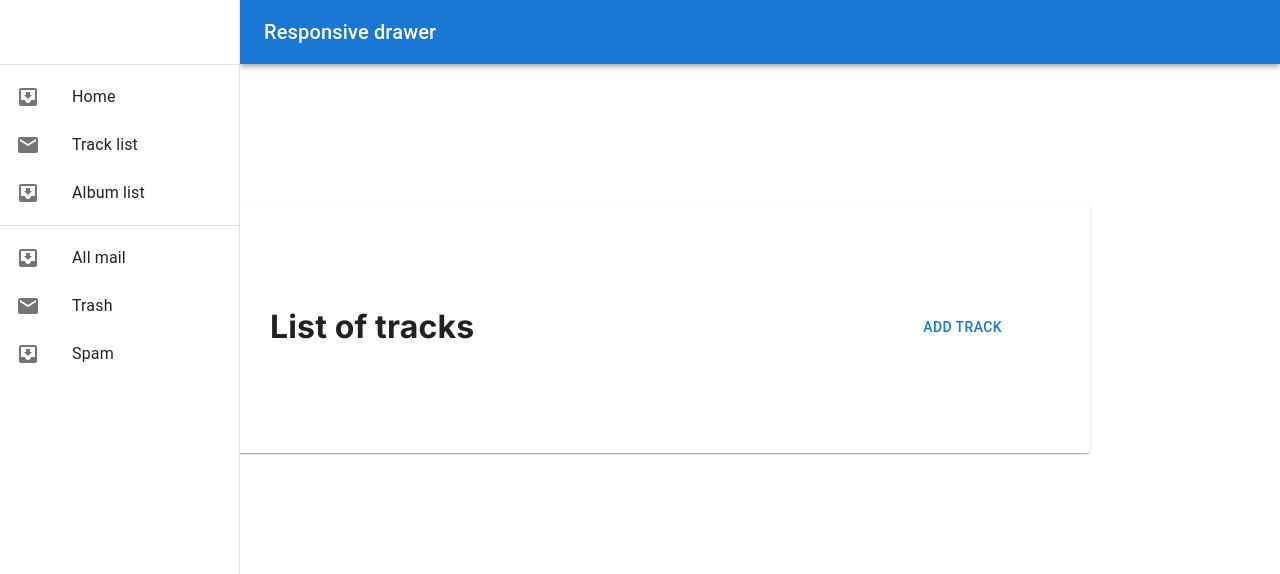
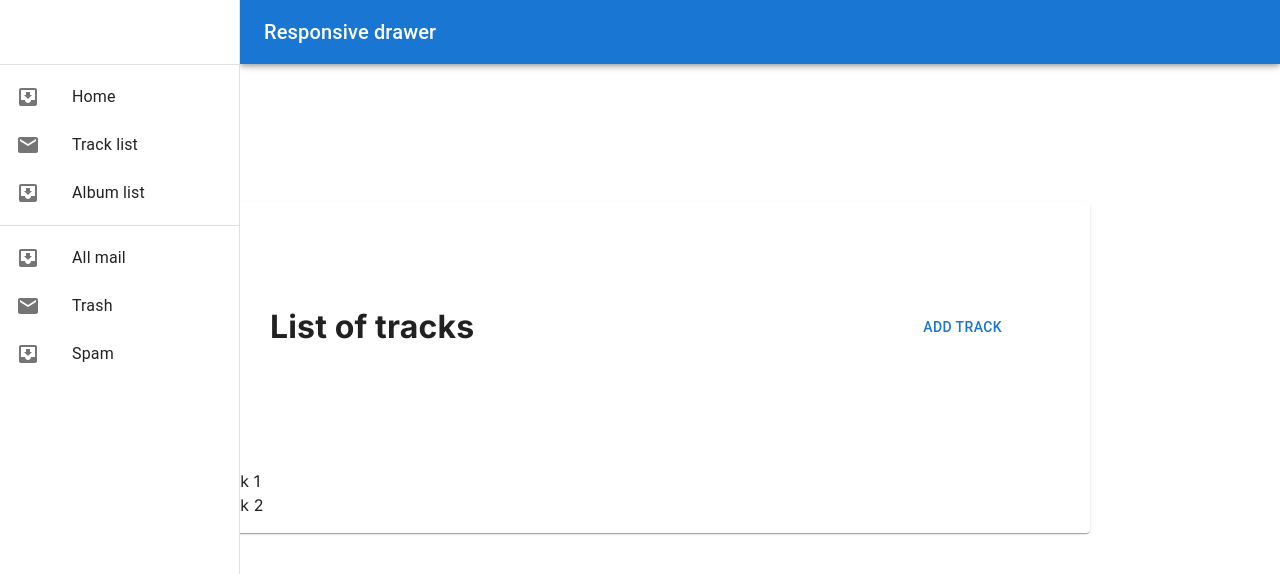
Before and after one commit to safakun/spotify_clone_nest_next_mongo, a Next.js app in the folder client/: page /tracks in a window 1280 px wide. Shown: the top 574 px of the page. Built offline with nearby package versions, Linux system fonts and the light colour scheme.

Commit message:
added traqcklist mock

```diff
--- /dev/null
+++ b/client/app/compnents/TrackItem.tsx
@@ -0,0 +1,18 @@
+import React from 'react'
+import { ITrack } from '../types/track'
+
+interface TrackItemProps {
+    track: ITrack,
+    active?: boolean,
+
+}
+
+const TrackItem: React.FC<TrackItemProps> = ({ track, active = false }) => {
+  return (
+    <div>
+      {track.name}
+    </div>
+  )
+}
+
+export default TrackItem
--- /dev/null
+++ b/client/app/compnents/TrackList.tsx
@@ -0,0 +1,25 @@
+import React from 'react'
+import { ITrack } from '../types/track'
+import { Box, Grid } from '@mui/material'
+import TrackItem from './TrackItem'
+
+interface TrackListProps {
+    tracks: ITrack[]
+}
+
+const TrackList: React.FC<TrackListProps> = ({ tracks }) => {
+  return (
+    <Grid container direction='column'>
+      <Box p={2}>
+        {tracks.map((track) =>
+            <TrackItem
+            key={track._id}
+            track={track}
+            />
+            )}
+      </Box>
+    </Grid>
+  )
+}
+
+export default TrackList
--- a/client/app/tracks/page.tsx
+++ b/client/app/tracks/page.tsx
@@ -3,9 +3,17 @@ import React from 'react'
 import Mainlayout from '../layouts/MainLayout'
 import { Card, Grid, Button, Box} from '@mui/material'
 import { useRouter } from 'next/navigation'
+import { ITrack } from '../types/track'
+import TrackList from '../compnents/TrackList'
 
 const page = () => {
   const router = useRouter()
+
+  const tracks: ITrack[] = [
+    {_id: '1',  name: 'Track 1', text: 'Track text 1', listens: 0, comments: [{ _id: '1', username: "Dimon", text: 'My comment' }], artist: "30 cent", picture: 'pic.png', audio: 'track.mp3' },
+    {_id: '2',  name: 'Track 2', text: 'Track text 2', listens: 0, comments: [{ _id: '2', username: "Dimon", text: 'My comment 2' }], artist: "Onyx", picture: 'pic.png', audio: 'track.mp3' }
+  ]
+
   return (
   <Mainlayout>
 
@@ -21,7 +29,9 @@ const page = () => {
           </Grid>
           </Box>
 
-
+          <TrackList
+          tracks={tracks}
+          />
         </Card>
       </Grid>
   </Mainlayout>
--- /dev/null
+++ b/client/app/types/track.ts
@@ -0,0 +1,17 @@
+export interface IComment {
+    _id: string;
+    username: string;
+    text: string;
+}
+
+export interface ITrack {
+    _id: string;
+    name: string;
+    artist: string;
+    text: string;
+    listens: number;
+    picture: string;
+    audio: string;
+    comments: IComment[];
+
+}
```
Also changed, not shown: 1 other file (tests, documents, lock files or other folders).
